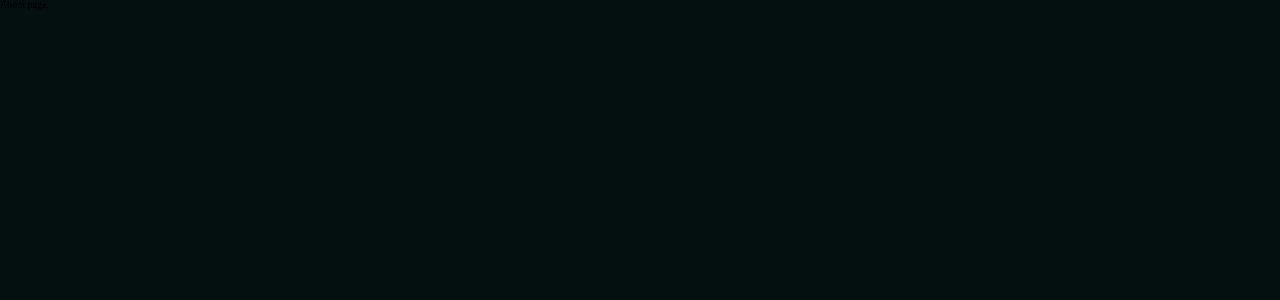
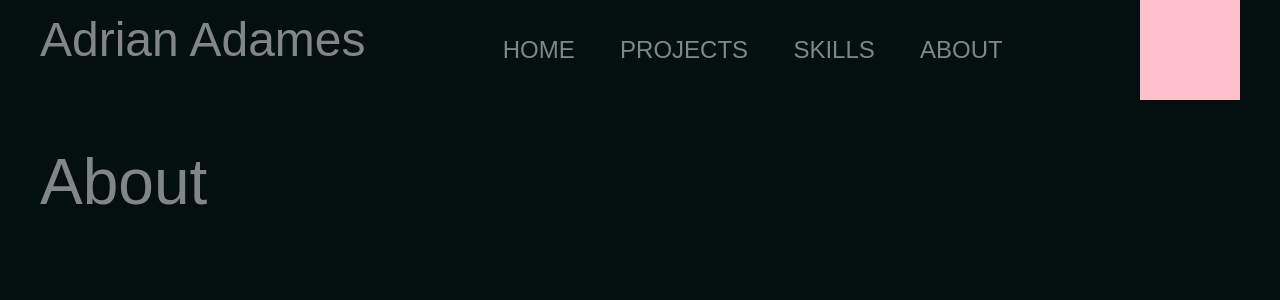
Before and after one commit to adrianadames/PortfolioWebsite, a React (Create React App) app in the folder portfolio-website/: page /about in a window 1280 px wide. Shown: the top 300 px of the page. Built offline with nearby package versions, Linux system fonts and the light colour scheme.

Commit message:
Used components and styling from the Home page to construct the beginnings of the About page layout.

```diff
--- a/portfolio-website/src/Components/About.js
+++ b/portfolio-website/src/Components/About.js
@@ -1,11 +1,183 @@
 import React from 'react';
+import styled from 'styled-components';
+
+const HomeOuterContainer = styled.div`
+    display: flex;
+    justify-content:center;
+    background-color:#040F0F;
+    font-family: 'Montserrat', sans-serif;
+    font-size:1.6rem;
+    color:rgba(252, 255, 252, 0.5);
+    // border: 5px solid red;
+`;
+
+const HomeInnerContainer = styled.div`
+    display: flex;
+    flex-direction: column;
+    align-items: center;
+    width:100%;
+    max-width:1200px;
+    position:relative;
+    background-color:#040F0F;
+    margin: 0 12px 0 12px;
+    // border: 4px solid aqua;
+
+
+    @media(max-width:500px) {
+        min-height:600px;
+    }
+`;
+
+const Header = styled.header`
+    display:flex;
+    justify-content:space-between;
+    align-items:center;
+    width:100%;
+    height:100px;
+    z-index: 1;
+    // border: 5px solid fuchsia;
+
+    @media(max-width:1000px) {
+        flex-direction:column;
+        margin-top:20px;
+    }
+
+    @media(max-width:550px) {
+        flex-direction:row;
+    }
+`;
+
+const Nav = styled.nav`
+    display:flex;
+    justify-content:space-between;
+    width:40%;
+    min-width:500px;
+    font-size:2.4rem;
+    font-weight: 200;
+    // border: 5px solid yellow;
+
+    @media(max-width:550px) {
+        display:none;
+    }
+`;
+
+const NavItem = styled.a`
+    color:rgba(252, 255, 252, 0.5);
+    text-decoration:none;
+    &:hover {
+        font-weight:300;
+    }
+`;
+const Main = styled.main`
+    display:flex;
+    flex-direction:column;
+    width:100%;
+    position:relative;
+    // top:-100px;
+    // border: 10px solid teal;
+`;
+
+const MainHeadlineH1 = styled.h1`
+    font-size:6.4rem;
+    margin-top: 50px;
+
+
+    @media(max-width:1000px) {
+        font-size:6.1rem;
+    }
+    @media(max-width:550px) {
+        font-size:5rem;
+    }
+`;
+
+const MainHeadlineH2 = styled.h2`
+    font-size:4.8rem;
+    margin-bottom: 20px;
+
+    @media(max-width:550px) {
+        font-size:3.8rem;
+    }
+`;
+
+const BurgerDiv= styled.nav`
+    // display:none;
+    height:100px;
+    width:100px;
+    // border:5px solid red;
+    background-color:pink;
+
+    @media(max-width:550px) {
+        display: block;
+    }
+`;
+
+const LandingSection = styled.section`
+    width:100%;
+    // border: 10px solid pink;
+    margin-bottom:30px;
+    height: 100vh;
+    min-height:800px;
+    position:relative;
+
+    //need to figure out what I"m going to do with content in here when mobile
+    @media(max-width:500px) {
+        min-height:300px;
+    }
+`;
+
+const LandingContentDiv = styled.div`
+    position:absolute;
+    top:0px;
+    left:0px;
+    // border: 2px solid orange;
+    width:100%;
+    height:100%;
+`;
 
 function About() {
 
+    const scrollProjectsIntoView = () => {
+        const projectsAnchor = document.querySelector('.projectsHeading');
+        projectsAnchor.scrollIntoView({ behavior: 'smooth'})
+    }
+
+    const scrollSkillsIntoView = () => {
+        const skillsAnchor = document.querySelector('.skillsHeading');
+        skillsAnchor.scrollIntoView({ behavior: 'smooth'})
+    }
+
     return (
-        <>
-            About page.
-        </>
+        <HomeOuterContainer>
+            <HomeInnerContainer>
+
+                <Header>
+                    <MainHeadlineH2>
+                        <a href = "/" style = {{color:'rgba(252, 255, 252, 0.5)', textDecoration:'none'}}>
+                            Adrian Adames
+                        </a>
+                    </MainHeadlineH2>
+                    <Nav>
+                        <NavItem href = "/">HOME</NavItem>
+                        <NavItem onClick = {() => scrollProjectsIntoView()}>PROJECTS</NavItem>
+                        <NavItem onClick = {() => scrollSkillsIntoView()}>SKILLS</NavItem>
+                        <NavItem href = "/about">ABOUT</NavItem>
+                    </Nav>
+                    <BurgerDiv></BurgerDiv>
+                </Header>
+
+                <Main>
+                    <LandingSection>
+                        <MainHeadlineH1>
+                            About
+                        </MainHeadlineH1>
+
+
+
+                    </LandingSection>
+
+                </Main>
+            </HomeInnerContainer>
+        </HomeOuterContainer>
     )
 };
 
```
